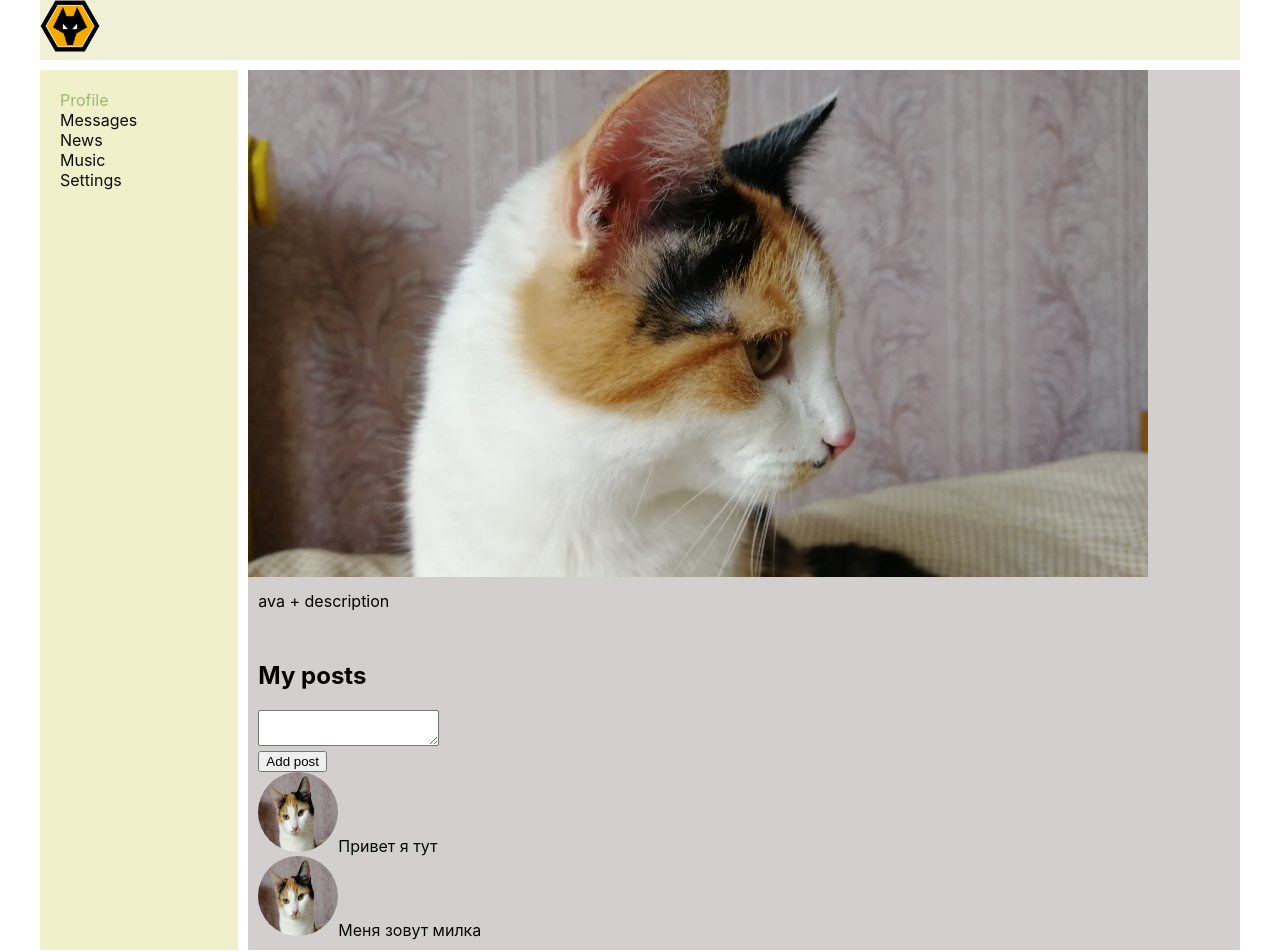
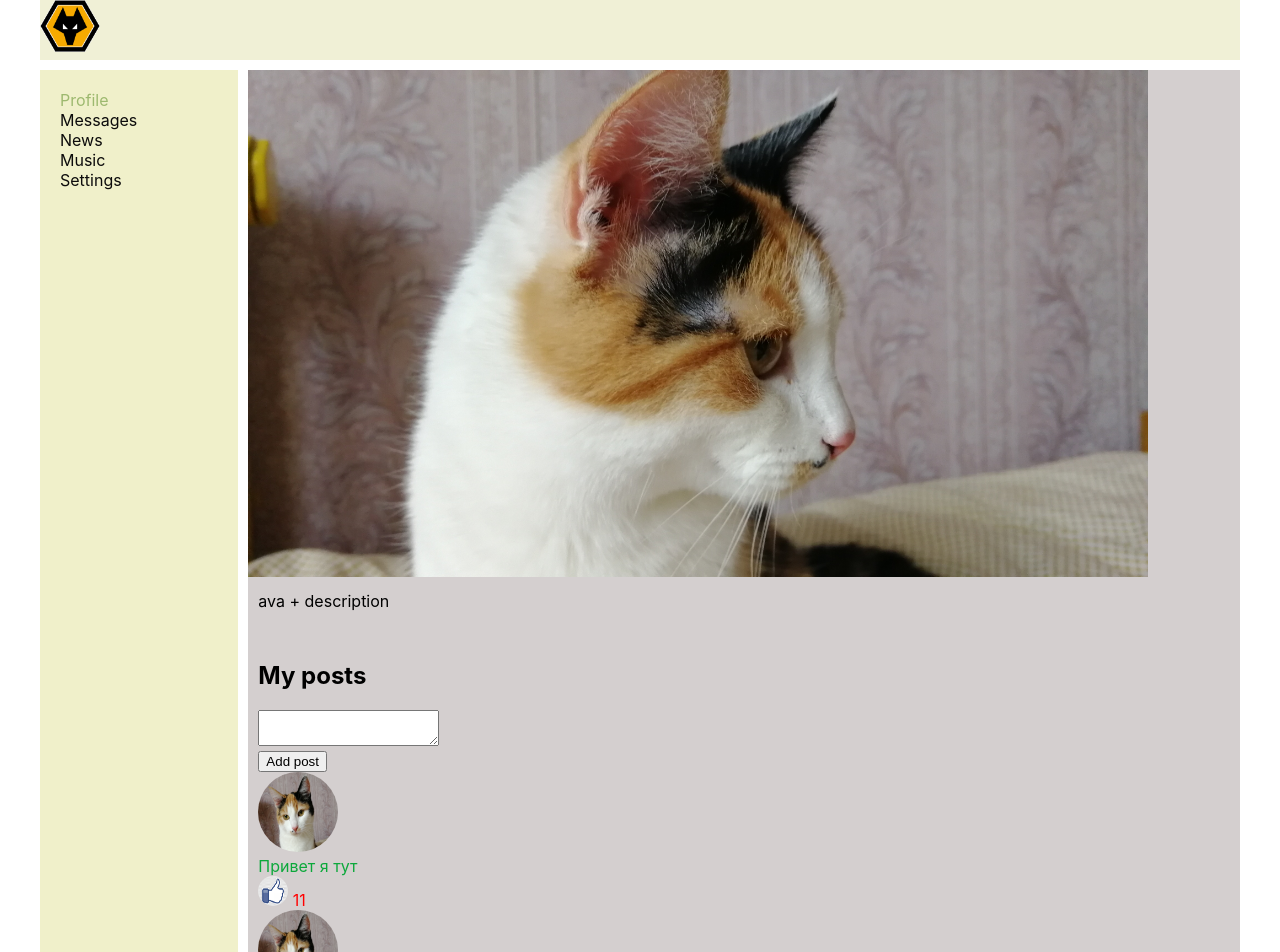
Before and after one commit to EvgenyMozh/new-test, a React (Create React App) app: page /profile in a window 1280 px wide. Shown: the top 952 px of the page. Built offline with nearby package versions, Linux system fonts and the light colour scheme.

Commit message:
added new file

```diff
--- a/src/Components/Dialogs/Dialogs.jsx
+++ b/src/Components/Dialogs/Dialogs.jsx
@@ -3,7 +3,7 @@ import { NavLink } from 'react-router-dom';
 import s from './Dialogs.module.css';
 
 
-const DialogItem = (props) =>{
+const DialogItem = (props) => {
 
   let path = "/dialogs/" + props.id;
   return (
@@ -20,23 +20,39 @@ const Message = (props) => {
 }
 
 const Dialogs = (props) => {
+
+  let dialogsData = [
+    {id:1, name: 'Alexandr'},
+    {id:2, name: 'Milka'},
+    {id:3, name: 'Andrey'},
+    {id:4, name: 'Oleg'},
+    {id:5, name: 'Vlad'}
+  ]
+
+  let messagesData = [
+    {id:1, messages: 'Hi'},
+    {id:2, messages: 'Hello'},
+    {id:3, messages: 'By'},
+
+  ]
+
   return (
 
     <div>
       <div className={s.dialogs} >
         <div className={s.dialogsItems}>
-          <DialogItem name="Alexandr" id="1" />
-          <DialogItem name="Milka" id="2" />
-          <DialogItem name="Andrey" id="3" />
+          <DialogItem name={dialogsData [0].name} id={dialogsData [0].id} />
+          <DialogItem name={dialogsData [1].name} id={dialogsData [1].id} />
+          {/* <DialogItem name="Andrey" id="3" />
           <DialogItem name="Oleg" id="4" />
-          <DialogItem name="Vlad" id="5" />
+          <DialogItem name="Vlad" id="5" /> */}
 
 
         </div>
         <div className={s.messages}>
-          <Message message="Hi" />
-          <Message message="Hello" />
-          <Message message="By" />
+          <Message message={messagesData [0].messages} />
+          <Message message={messagesData [1].messages} />
+          <Message message={messagesData [2].messages} />
 
 
         </div>
--- a/src/Components/Profile/MyPosts/MyPosts.jsx
+++ b/src/Components/Profile/MyPosts/MyPosts.jsx
@@ -5,6 +5,12 @@ import Post from './Post/Post';
 
 
 const MyPosts = (props) => {
+
+  let postData = [
+    {id:1, message: 'Привет я тут', likesCount: 11},
+    {id:2, message: 'Меня зовут милка', likesCount: 20},
+
+  ]
   return (
     <div className={s.postBlock}>
       <h2> My posts</h2>
@@ -17,8 +23,8 @@ const MyPosts = (props) => {
         </div>
       </div>
       <div className={s.posts}>
-        <Post message='Привет я тут' />
-        <Post message='Меня зовут милка' />
+        <Post message={postData [0].message} likesCount={postData [0].likesCount}/>
+        <Post message={postData [1].message}  likesCount={postData [1].likesCount}/>
 
       </div>
     </div>
--- a/src/Components/Profile/MyPosts/MyPosts.module.css
+++ b/src/Components/Profile/MyPosts/MyPosts.module.css
@@ -1,4 +1,5 @@
 .postBlock {
     padding: 10px;
     margin-top: 10px;
+
 }
--- a/src/Components/Profile/MyPosts/Post/Post.jsx
+++ b/src/Components/Profile/MyPosts/Post/Post.jsx
@@ -9,7 +9,10 @@ const Post = (props) => {
 
     <div className={s.item}>
       <img src="ava.jpg" />
-       {props.message}
+       <div>{props.message}</div>
+       <div className={s.likesCount}>
+       <img src="like.png" /> {props.likesCount}
+         </div>
     </div>
 
 
--- a/src/Components/Profile/MyPosts/Post/Post.module.css
+++ b/src/Components/Profile/MyPosts/Post/Post.module.css
@@ -1,6 +1,7 @@
 
 .item {
-color: rgb(0, 10, 3);
+color: rgb(12, 168, 59);
+
 
 }
 
@@ -11,3 +12,10 @@ color: rgb(0, 10, 3);
     border-radius: 100px;
 
 }
+.likesCount {
+    color: red;
+}
+.likesCount img {
+    width: 30px;
+    height: 30px;
+}
--- a/src/Components/Profile/Profile.jsx
+++ b/src/Components/Profile/Profile.jsx
@@ -12,8 +12,8 @@ const Profile = () => {
     <div className={s.profile}>
       <div>
         <ProfileInfo />
+        <MyPosts />
       </div>
-      <MyPosts />
     </div>
 
   )
```
Also changed, not shown: public/like.png (added).
